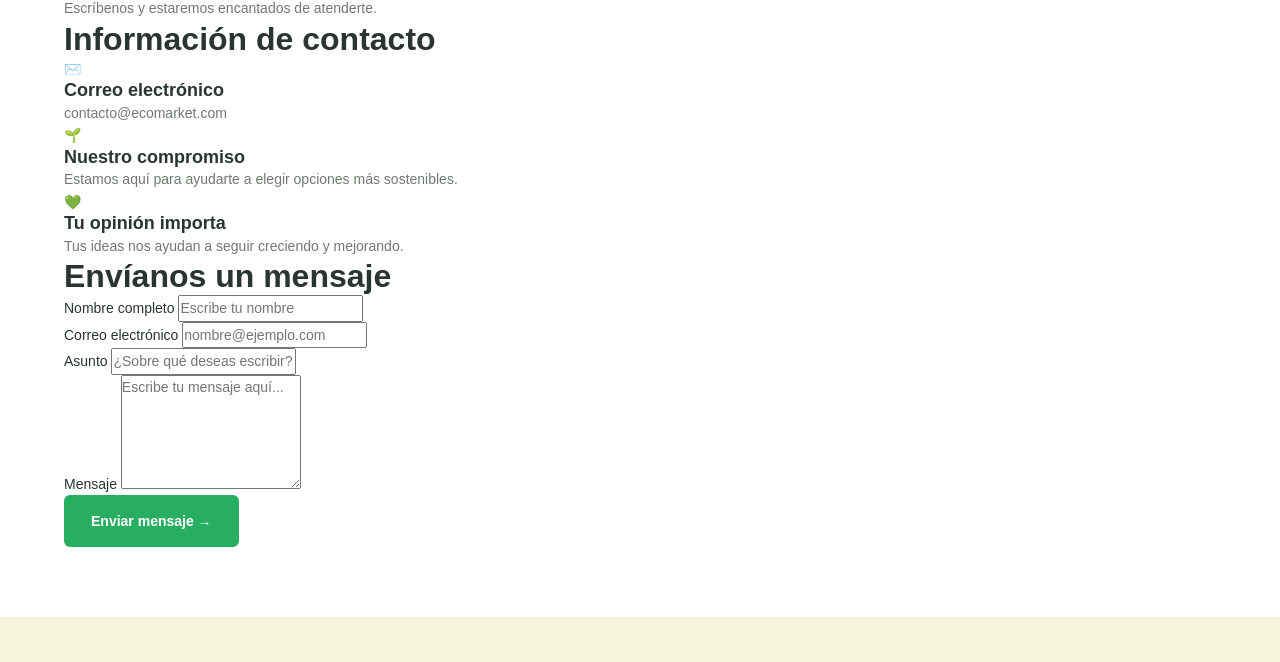
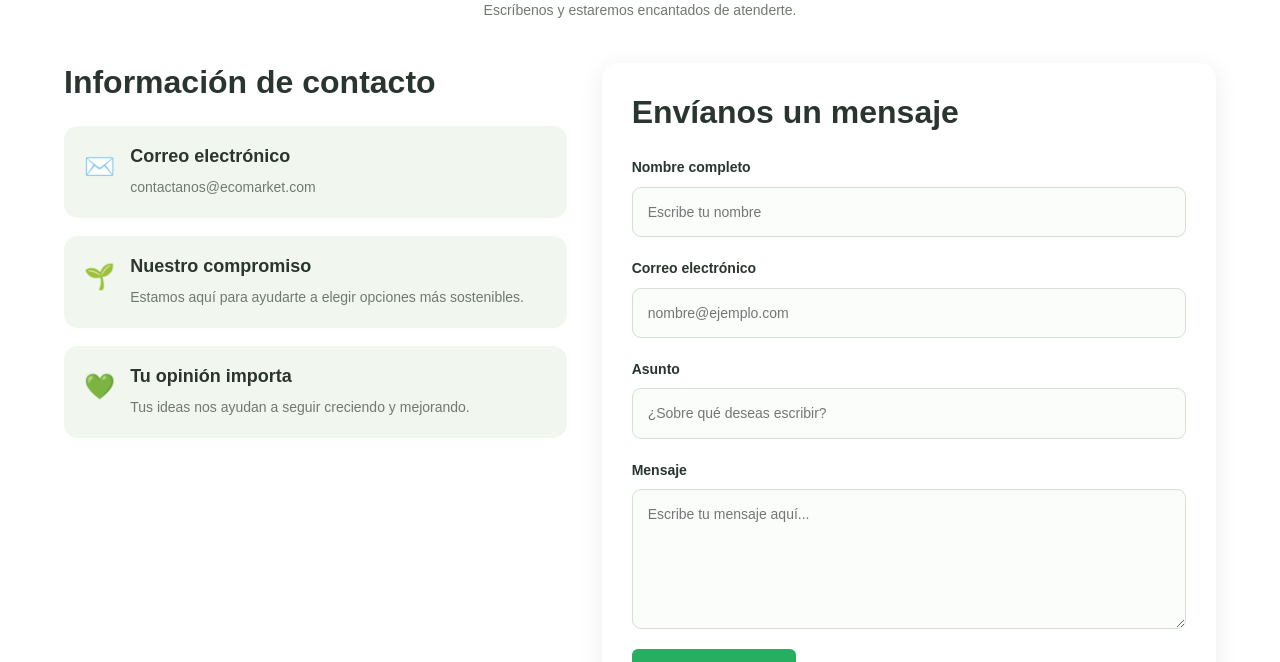
Before and after one commit to edu-gam/Ecomarket-EduardoGamboa, a plain HTML site: page views/contacto.html in a window 1280 px wide. Shown: the part 743-1405 px from the top of the page. Drawn offline with Linux system fonts and the light colour scheme.

Commit message:
seccion de contacto y su respectivo layout han sido creadas.

```diff
--- a/css/layout.css
+++ b/css/layout.css
@@ -437,3 +437,131 @@
     background-repeat: no-repeat;
     padding: 80px 0;
 }
+
+.contacto-seccion {
+    padding-top: 60px;
+    padding-bottom: 70px;
+}
+
+.contacto-encabezado {
+    text-align: center;
+    margin-bottom: 40px;
+}
+
+.contacto-encabezado h2 {
+    margin-bottom: 12px;
+}
+
+.contacto-encabezado p:last-child {
+    line-height: 1.7;
+}
+
+.contacto-contenido {
+    display: grid;
+    grid-template-columns: 0.9fr 1.1fr;
+    gap: 35px;
+    align-items: start;
+}
+
+.contacto-informacion h2,
+.formulario-contenedor h2 {
+    margin-bottom: 25px;
+}
+
+.contacto-tarjeta {
+    display: flex;
+    align-items: flex-start;
+    gap: 15px;
+    padding: 20px;
+    margin-bottom: 18px;
+    background-color: #f1f7ef;
+    border-radius: 14px;
+}
+
+.contacto-icono {
+    font-size: 25px;
+}
+
+.contacto-tarjeta h3 {
+    margin-bottom: 8px;
+}
+
+.contacto-tarjeta p {
+    line-height: 1.6;
+    overflow-wrap: anywhere;
+}
+
+.formulario-contenedor {
+    padding: 30px;
+    background-color: white;
+    border-radius: 16px;
+    box-shadow: 0 5px 25px rgba(0, 0, 0, 0.08);
+}
+
+.formulario-contacto {
+    display: flex;
+    flex-direction: column;
+    gap: 20px;
+}
+
+.campo-formulario {
+    display: flex;
+    flex-direction: column;
+    gap: 8px;
+}
+
+.campo-formulario label {
+    font-weight: 600;
+}
+
+.campo-formulario input,
+.campo-formulario textarea {
+    width: 100%;
+    padding: 13px 15px;
+    border: 1px solid #d5dfd3;
+    border-radius: 9px;
+    font: inherit;
+    color: #28313d;
+    background-color: #fbfdfb;
+}
+
+.campo-formulario input:focus,
+.campo-formulario textarea:focus {
+    outline: 2px solid #4c956c;
+    border-color: transparent;
+}
+
+.campo-formulario textarea {
+    resize: vertical;
+}
+
+.formulario-contacto .boton {
+    align-self: flex-start;
+    cursor: pointer;
+    border: none;
+    font: inherit;
+}
+
+@media (max-width: 750px) {
+    .contacto-contenido {
+        grid-template-columns: 1fr;
+    }
+
+    .formulario-contenedor {
+        padding: 22px;
+    }
+}
+
+@media (max-width: 400px) {
+    .contacto-tarjeta {
+        padding: 15px;
+    }
+
+    .formulario-contenedor {
+        padding: 18px;
+    }
+
+    .formulario-contacto .boton {
+        width: 100%;
+    }
+}
--- a/views/contacto.html
+++ b/views/contacto.html
@@ -57,7 +57,7 @@
                             <div class="contacto-icono">✉️</div>
                             <div>
                                 <h3>Correo electrónico</h3>
-                                <p>contacto@ecomarket.com</p>
+                                <p>contactanos@ecomarket.com</p>
                             </div>
                         </article>
 
```
